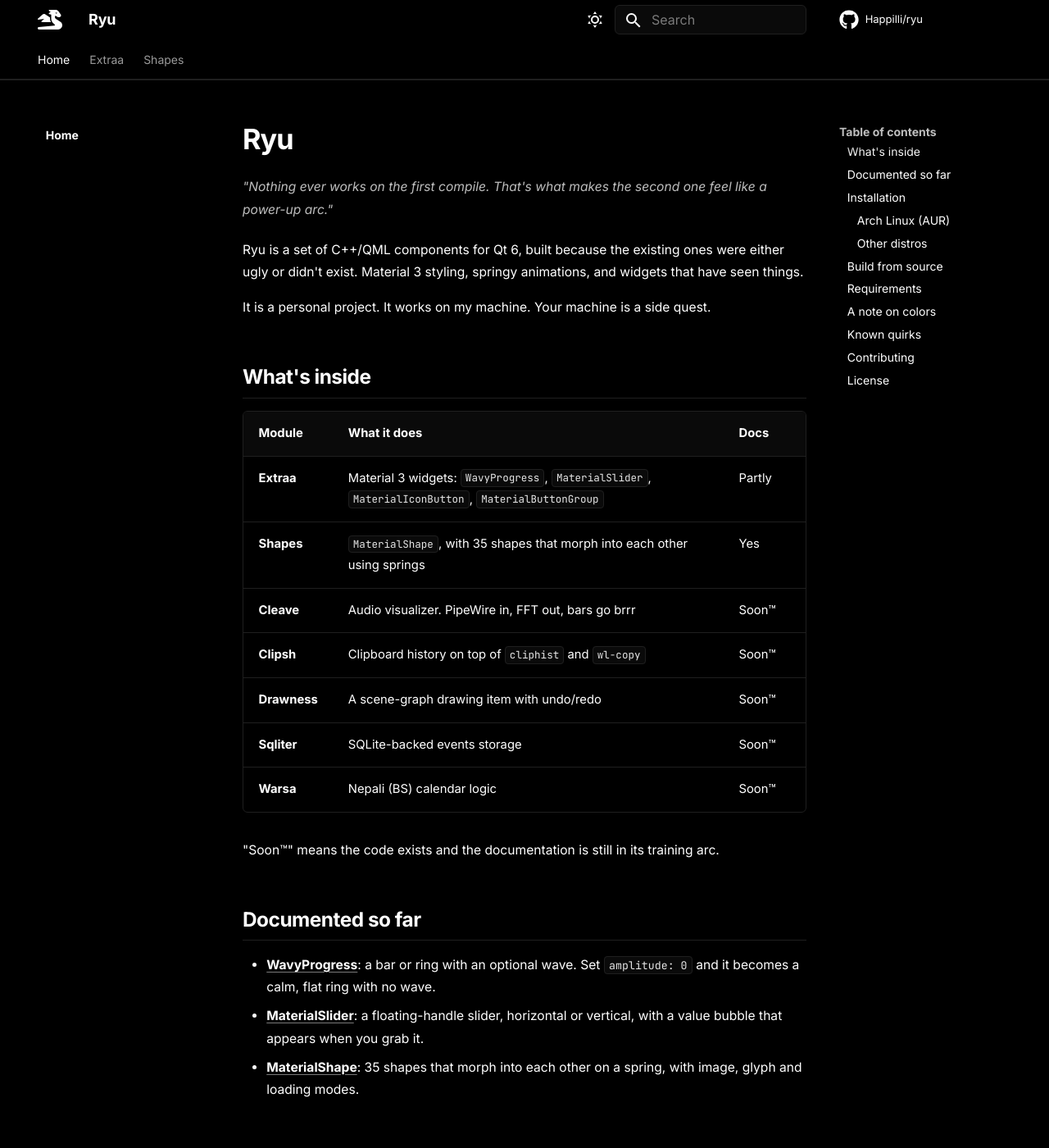
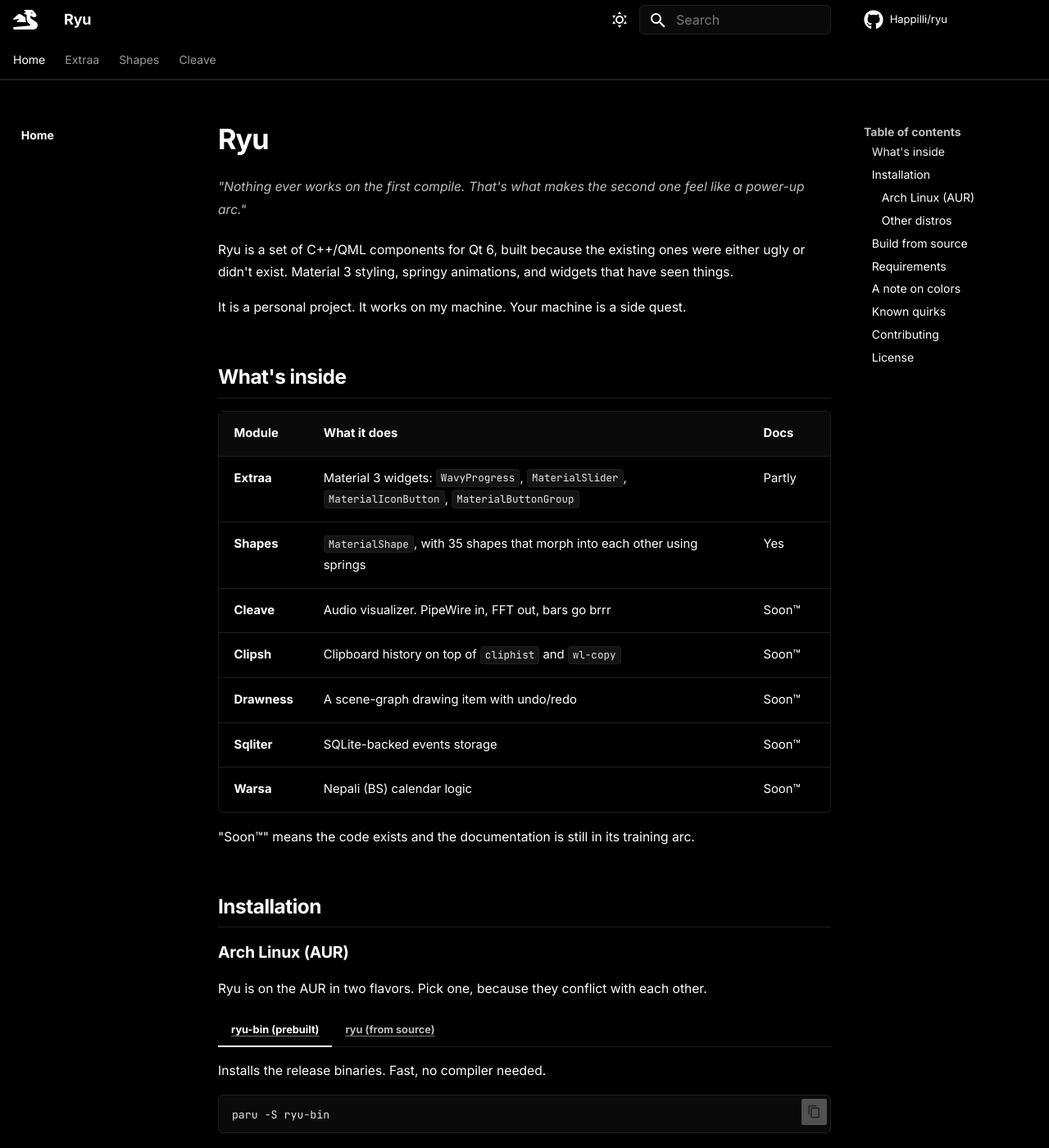
Before and after one commit to Happilli/ryu, an MkDocs documentation site: the page built from docs/index.md, in a window 1280 px wide and 1400 px high. Shown: the whole window at 82% size. Built offline with MkDocs 1.6.1 and Material for MkDocs 9.7.7, drawn with Linux system fonts in a browser that asks for light colours; comment, search, counter and statistics services are not loaded.

Commit message:
add docs - cleave - material-button-group

```diff
--- a/docs/index.md
+++ b/docs/index.md
@@ -19,12 +19,6 @@
 | **Warsa** | Nepali (BS) calendar logic | Soon™ |
 
 "Soon™" means the code exists and the documentation is still in its training arc.
-
-## Documented so far
-
-- [**WavyProgress**](extraa/wavy-progress.md): a bar or ring with an optional wave. Set `amplitude: 0` and it becomes a calm, flat ring with no wave.
-- [**MaterialSlider**](extraa/material-slider.md): a floating-handle slider, horizontal or vertical, with a value bubble that appears when you grab it.
-- [**MaterialShape**](shapes/material-shape.md): 35 shapes that morph into each other on a spring, with image, glyph and loading modes.
 
 ## Installation
 
--- a/docs/stylesheets/extra.css
+++ b/docs/stylesheets/extra.css
@@ -127,6 +127,10 @@
   --ryu-surface-2: #ebebeb;
   --ryu-border: #e5e5e5;
   --ryu-accent-soft: #0000000f;
+}
+
+.md-grid {
+  max-width: none;
 }
 
 .md-header,
@@ -259,6 +263,10 @@
     border-radius: 0;
     border: 0;
     margin-top: 0;
+  }
+
+  .md-typeset__table table:not([class]) {
+    min-width: 34rem;
   }
 }
 
@@ -397,18 +405,32 @@
   background: var(--ryu-accent-soft);
 }
 
+.md-typeset__scrollwrap {
+  margin: 1em 0;
+  overflow: visible;
+}
+
 .md-typeset__table {
   display: block;
+  box-sizing: border-box;
+  width: 100%;
+  margin: 0;
+  padding: 0;
+  border: 1px solid var(--ryu-border);
+  border-radius: var(--ryu-radius);
+  overflow-x: auto;
+  -webkit-overflow-scrolling: touch;
 }
 
 .md-typeset table:not([class]) {
+  display: table;
+  width: 100%;
   font-size: 0.74rem;
   color: var(--md-default-fg-color);
-  border: 1px solid var(--ryu-border);
-  border-radius: var(--ryu-radius);
+  border: 0;
+  border-radius: 0;
   border-collapse: separate;
   border-spacing: 0;
-  overflow: hidden;
   box-shadow: none;
   background: transparent;
 }
@@ -429,8 +451,28 @@
   border-top: 0;
 }
 
+.md-typeset table:not([class]) tbody tr {
+  background: transparent;
+  transition: background-color 0.15s;
+}
+
 .md-typeset table:not([class]) tbody tr:hover {
-  background: var(--ryu-accent-soft);
+  background-color: var(--ryu-accent-soft);
+  box-shadow: none;
+}
+
+.md-typeset table:not([class]) tbody tr:hover td {
+  color: var(--md-default-fg-color);
+}
+
+.md-typeset table:not([class]) th code,
+.md-typeset table:not([class]) td code {
+  background-color: var(--ryu-surface-2);
+  border-color: var(--ryu-border);
+}
+
+.md-typeset table:not([class]) td a {
+  color: var(--md-default-fg-color);
 }
 
 .md-typeset .admonition,
@@ -498,7 +540,7 @@
   box-shadow: none;
 }
 
-.md-footer{
+.md-footer {
   background-color: var(--md-default-bg-color);
   border-top: 1px solid var(--ryu-border);
 }
@@ -516,6 +558,7 @@
   scrollbar-width: thin;
   scrollbar-color: var(--md-default-fg-color--lightest) transparent;
 }
+
 .md-footer-meta {
   display: none;
 }
--- a/mkdocs.yml
+++ b/mkdocs.yml
@@ -55,7 +55,10 @@
   - Extraa:
       - WavyProgress: extraa/wavy-progress.md
       - MaterialSlider: extraa/material-slider.md
+      - MaterialButtonGroup: extraa/material-button-group.md
   - Shapes:
       - MaterialShape: shapes/material-shape.md
+  - Cleave:
+      - Cleave: cleave/cleave.md
 extra:
   generator: false
```
Also changed, not shown: docs/cleave/cleave.md (added, +248 -0 lines), docs/extraa/material-button-group.md (added, +206 -0 lines).
